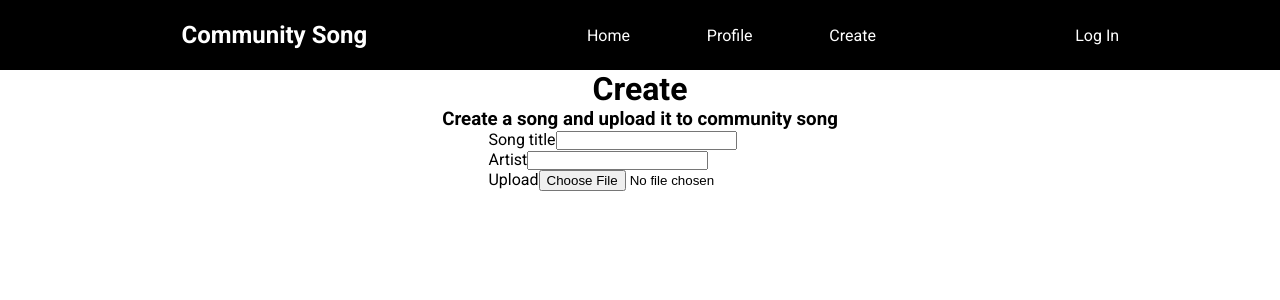
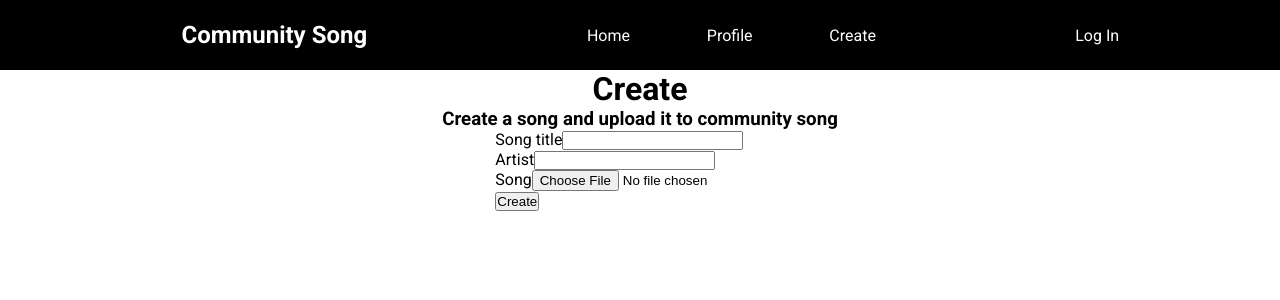
Before and after one commit to scholtz-gnome/community-song, a React (Create React App) app: page /create in a window 1280 px wide. Shown: the top 300 px of the page. Built offline with nearby package versions, Linux system fonts and the light colour scheme; no server answers.

Commit message:
create upload file

```diff
--- a/src/components/Create.tsx
+++ b/src/components/Create.tsx
@@ -5,33 +5,56 @@ export interface CreateProps {}
 const Create: React.FC<CreateProps> = () => {
   const [title, setTitle] = useState("");
   const [artist, setArtist] = useState("");
+  const [song, setSong] = useState("");
+
+  const onTitleChange = (e: any) => {
+    setTitle(e.target.value);
+  };
+
+  const onArtistChange = (e: any) => {
+    setArtist(e.target.value);
+  };
+
+  const onSongChange = (e: any) => {
+    setSong(e.target.files[0]);
+  };
+
+  const onSubmit = async (e: any) => {
+    e.preventDefault();
+
+    const formData = new FormData();
+    formData.append("title", title);
+    formData.append("artist", artist);
+    formData.append("file", song);
+
+    const res = await fetch("http://localhost:4000/song/upload", {
+      method: "POST",
+      body: formData,
+    });
+
+    const json = await res.json();
+    console.log(json);
+  };
 
   return (
     <div className="create">
       <h1>Create</h1>
       <h3>Create a song and upload it to community song</h3>
-      <form>
+      <form onSubmit={onSubmit}>
         <div>
           <label>Song title</label>
-          <input
-            type="text"
-            required
-            value={title}
-            onChange={(e) => setTitle(e.target.value)}
-          />
+          <input type="text" name="title" required onChange={onTitleChange} />
         </div>
         <div>
           <label>Artist</label>
-          <input
-            type="text"
-            required
-            value={artist}
-            onChange={(e) => setArtist(e.target.value)}
-          />
+          <input type="text" name="artist" required onChange={onArtistChange} />
         </div>
         <div>
-          <label>Upload</label>
-          <input type="file" required />
+          <label>Song</label>
+          <input type="file" name="song" required onChange={onSongChange} />
+        </div>
+        <div>
+          <button>Create</button>
         </div>
       </form>
     </div>
```
